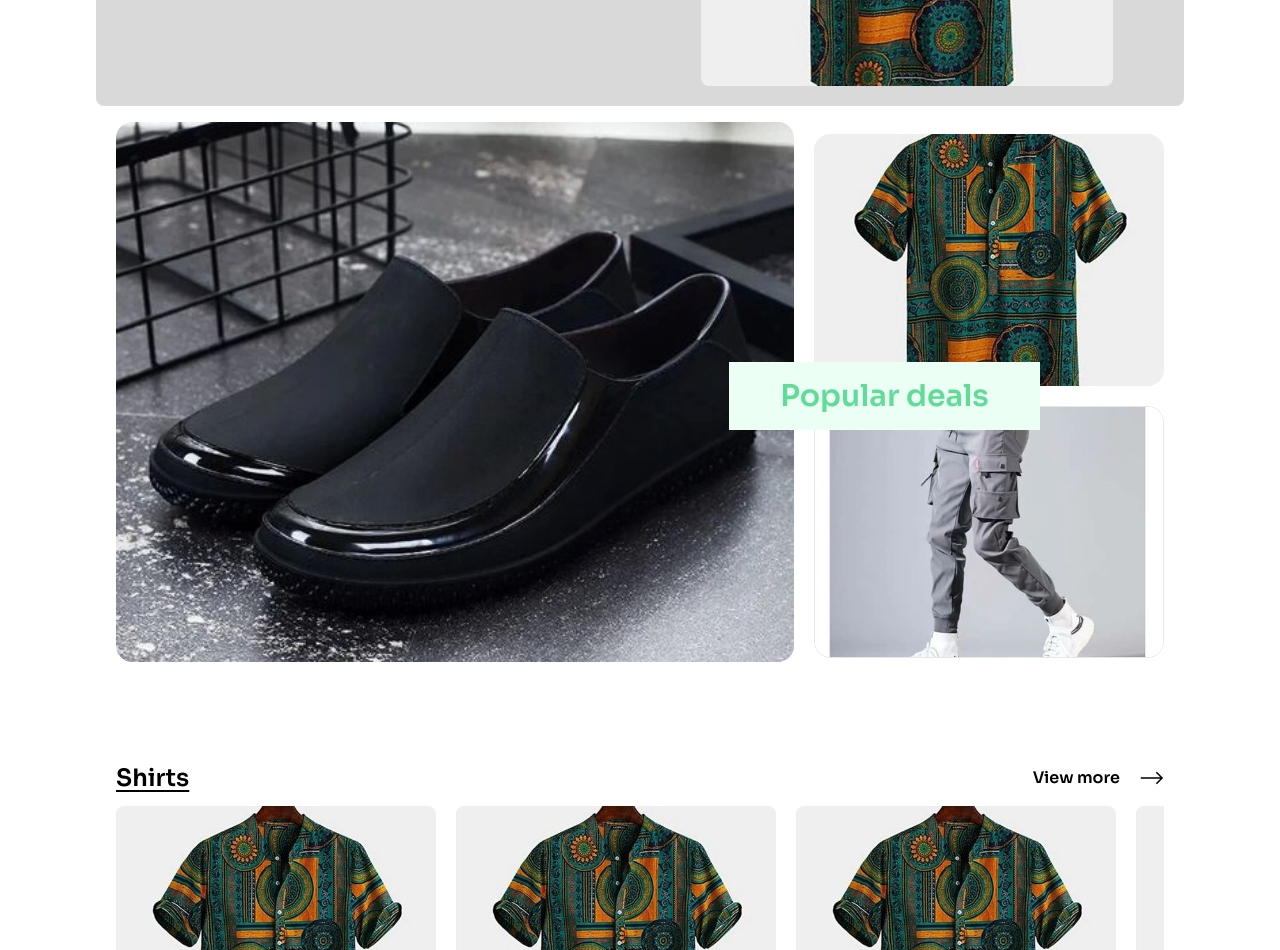
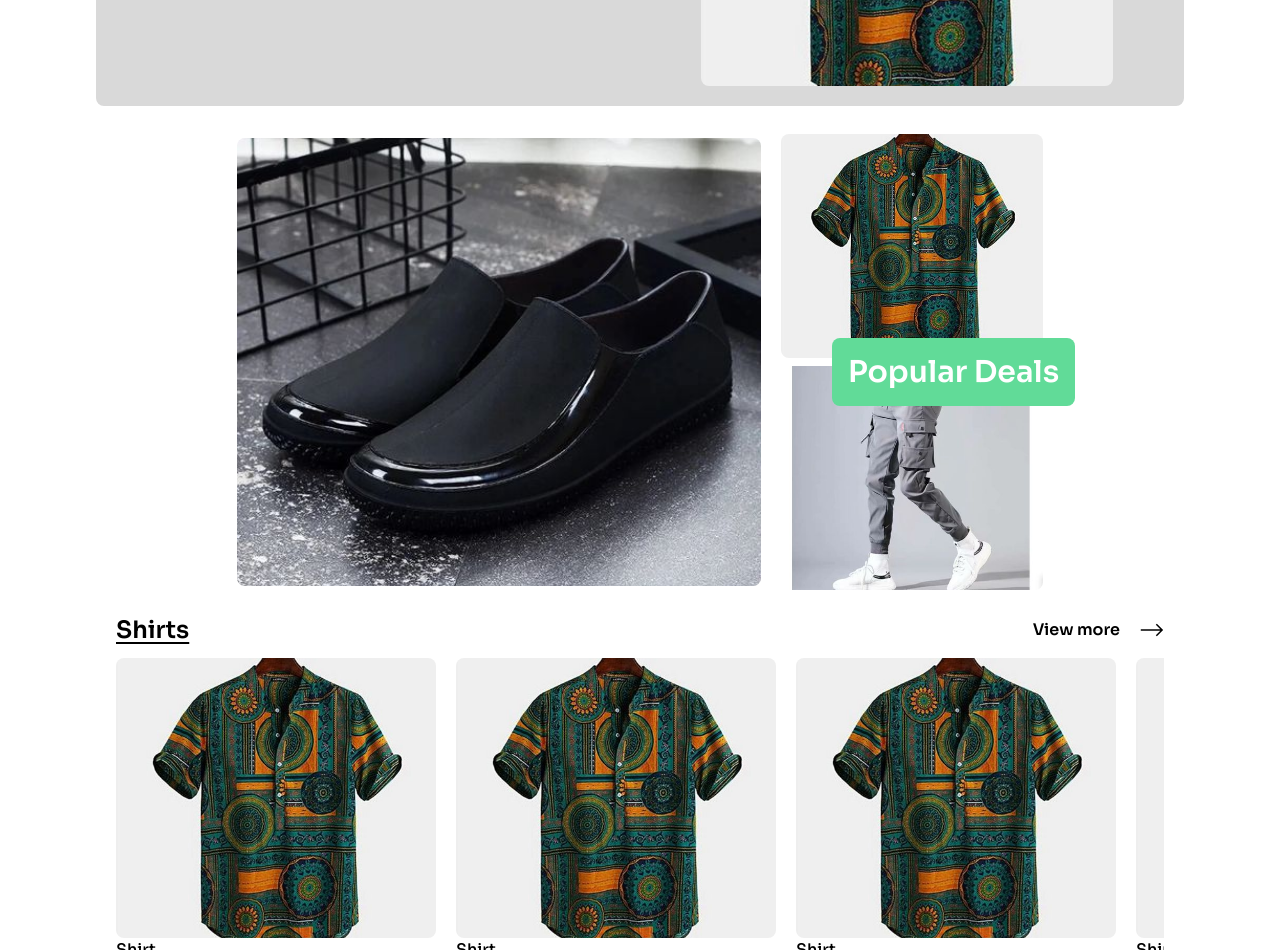
Before and after one commit to Tech-Bars/all-wearz-store, a React (Create React App) app: page / in a window 1280 px wide. Shown: the part 1620-2570 px from the top of the page. Built offline with nearby package versions, Linux system fonts and the light colour scheme.

Commit message:
chore:Styling: redesigned the component

```diff
--- a/src/components/Home/Populardeals.tsx
+++ b/src/components/Home/Populardeals.tsx
@@ -5,19 +5,21 @@ import shoes from './assets/shoe.jpg'
 
 const Populardeals:React.FC = () => {
   return (
-    <div className="w-full flex gap-5 px-5 pb-20 justify-center rounded-lg relative">
-           <h1 className=" flex items-center justify-center text-primary  text-3xl bg-secondary font-semibold absolute w-[311px] h-[68px] right-36 top-60">Popular deals</h1>
-      <div className="w-[750px] h-[540px]">
-           <img src={shoes} alt="img" className="w-full h-full rounded-lg" />
-      </div>
-      <div className="flex flex-col gap-5 py-3">
-       <div className="w-[350px] h-[252px]">
-       <img src={shirt} alt="img" className="w-full h-full rounded-lg" />
-       </div>
-       <div className="w-[350px] h-[252px]">
-       <img src={pant} alt="img" className="w-full h-full border rounded-lg" />
-       </div>
-      </div>
+    <div className="w-full h-[30rem] flex gap-2 md:gap-5 lg:gap-5 md:px-5 lg:px-5 justify-center items-center rounded-lg relative">
+        <h1 className="p-2 md:p-4 rounded-md text-default text-lg lg:text-3xl md:text-3xl bg-primary md:font-semibold lg:font-semibold absolute right-[10%] top-[45%]">
+          Popular Deals
+        </h1>
+        <div className="md:w-1/2 lg:w-1/2 h-[20rem] md:h-[28rem] lg:h-[28rem]">
+          <img src={shoes} alt="img" className="w-full h-full" />
+        </div>
+        <div className="md:w-1/4 lg:w-1/4 flex flex-col justify-center gap-2">
+          <div className='h-[10rem] md:h-[14rem] lg:h-[14rem]'>
+            <img src={shirt} alt="img" className="h-full w-full" />
+          </div>
+          <div className='h-[10rem] md:h-[14rem] lg:h-[14rem]'>
+            <img src={pant} alt="img" className="h-full w-full" />
+          </div>
+        </div>
     </div>
   )
 }
```
